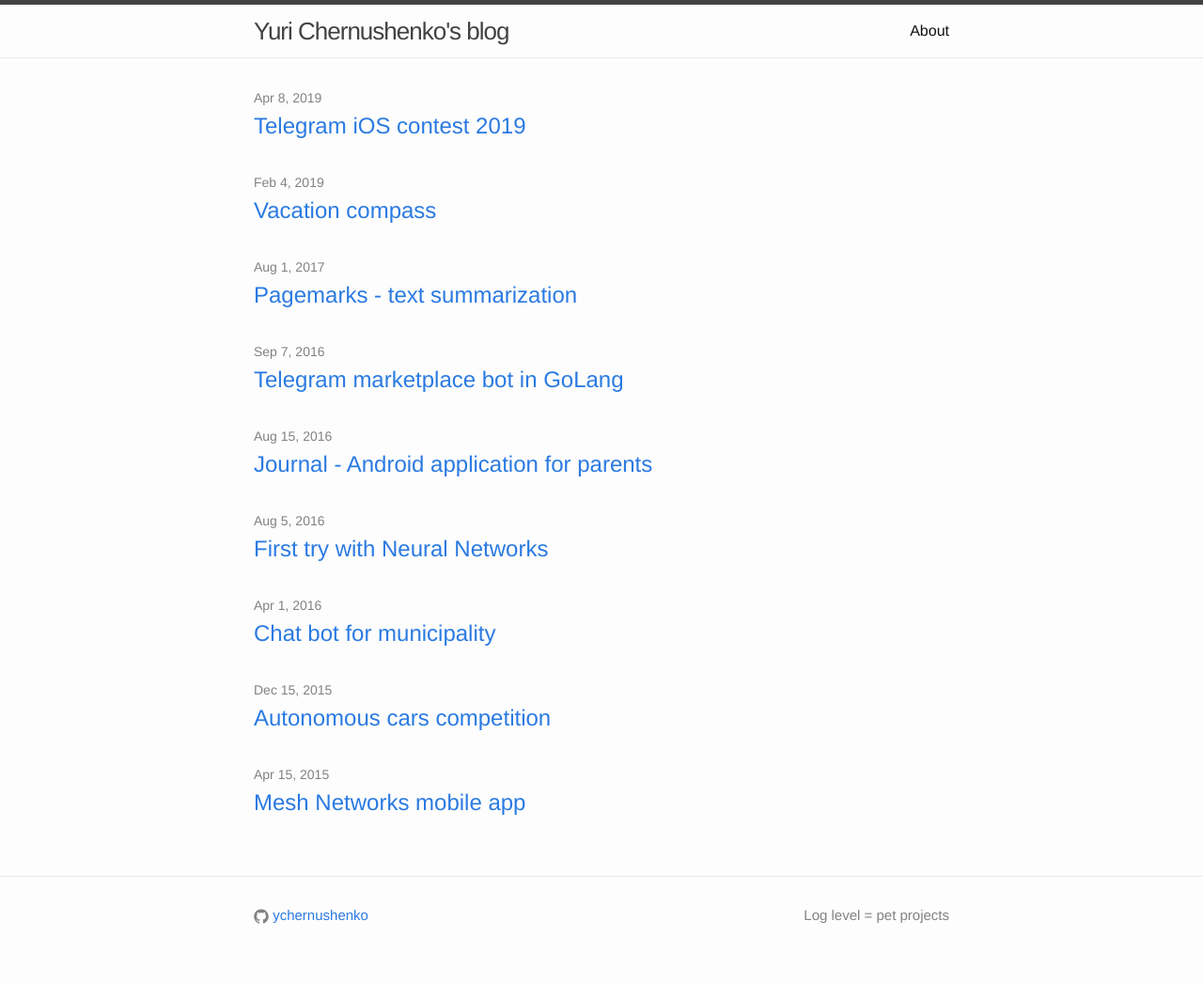
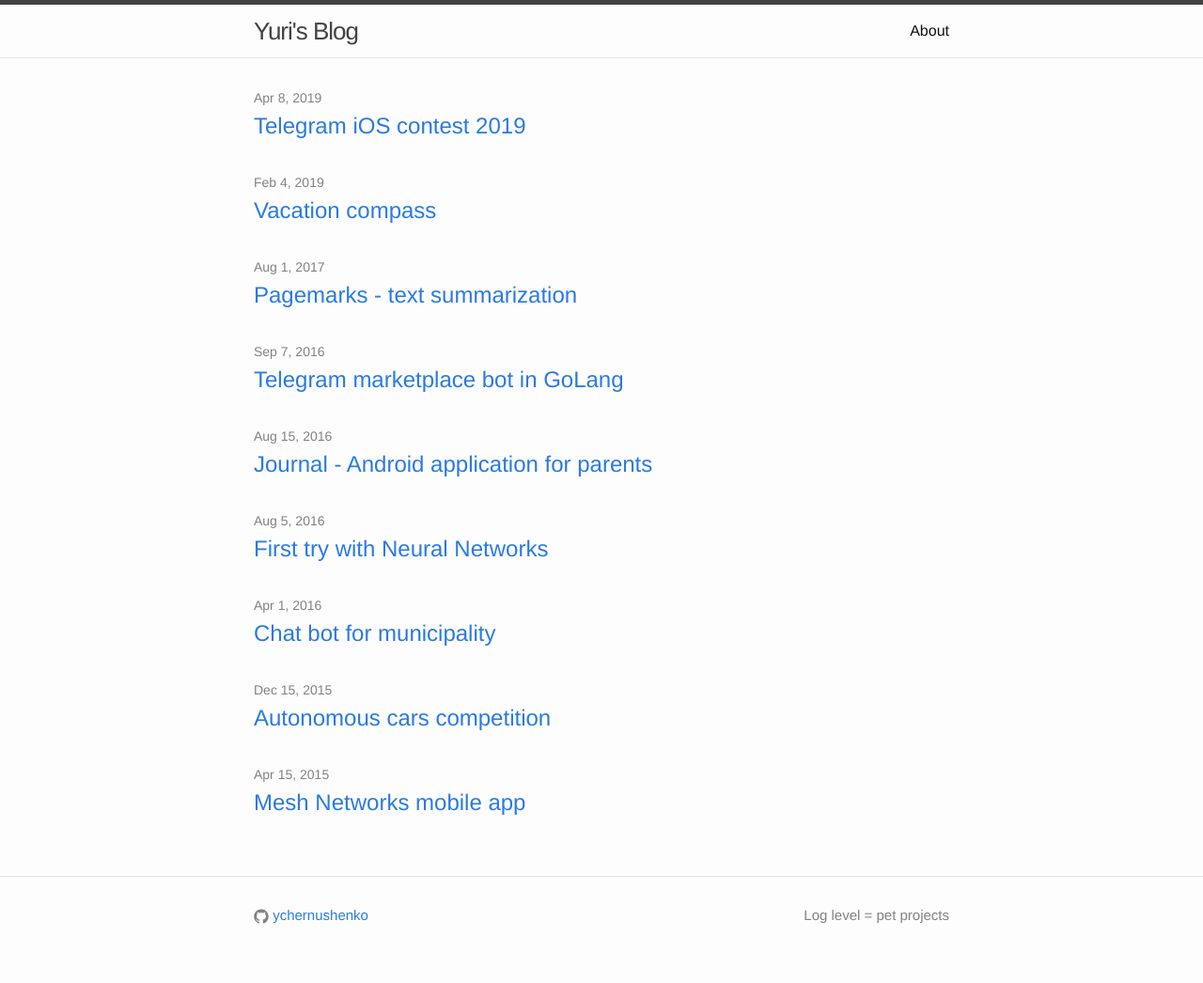
Before and after one commit to ychernushenko/ychernushenko.github.io, a Jekyll site: the page built from index.html, in a window 1280 px wide. Shown: the whole page at 94% size. Built offline with Jekyll 4.4.1, drawn with Linux system fonts in a browser that asks for light colours.

Commit message:
rename header

```diff
--- a/_config.yml
+++ b/_config.yml
@@ -6,7 +6,7 @@
 # 'jekyll serve'. If you change this file, please restart the server process.
 
 # Site settings
-title: Yuri Chernushenko's blog
+title: Yuri's Blog
 email: y.chernushenko@gmail.com
 description: Log level = pet projects
 baseurl: "" # the subpath of your site, e.g. /blog
```
